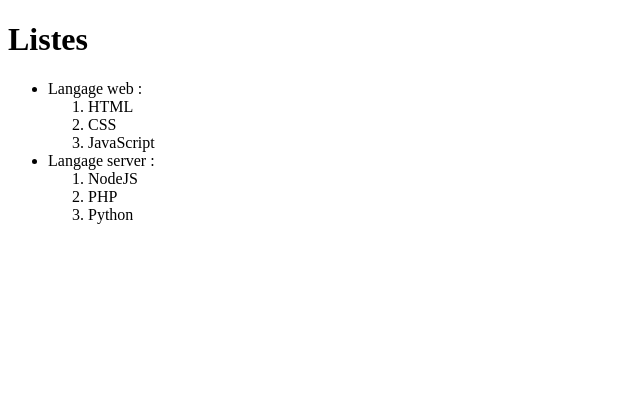
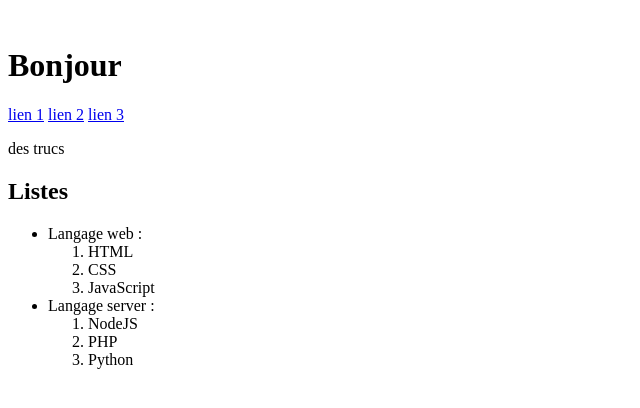
Before and after one commit to guirod/cours_php, a plain HTML site: page index.html in a window 1280 px wide. Shown: the whole page, without its empty margins (0-640 px from the left). Drawn offline with Linux system fonts and the light colour scheme.

Commit message:
exo listes

```diff
--- a/index.html
+++ b/index.html
@@ -1,21 +1,39 @@
 <!DOCTYPE html>
 <html lang="en">
+
 <head>
     <meta charset="UTF-8">
     <meta name="viewport" content="width=device-width, initial-scale=1.0">
     <title>Document</title>
 </head>
+
 <body>
+    <header>
+        <img src="" alt="" />
+        <h1>Bonjour</h1>
+    </header>
+    <nav>
+        <a href="#">lien 1</a>
+        <a href="#">lien 2</a>
+        <a href="#">lien 3</a>
+    </nav>
+    <main>
+        <aside>
+            <p>des trucs</p>
+        </aside>
+        <article>
             <h1>Listes</h1>
             <ul>
-        <li>Langage web :
+                <li>
+                    Langage web :
                     <ol>
                         <li>HTML</li>
                         <li>CSS</li>
                         <li>JavaScript</li>
                     </ol>
                 </li>
-        <li>Langage server :
+                <li>
+                    Langage server :
                     <ol>
                         <li>NodeJS</li>
                         <li>PHP</li>
@@ -23,5 +41,7 @@
                     </ol>
                 </li>
             </ul>
+        </article>
+    </main>
 </body>
 </html>
```
Lines whose indentation alone changed are shown as unchanged.
